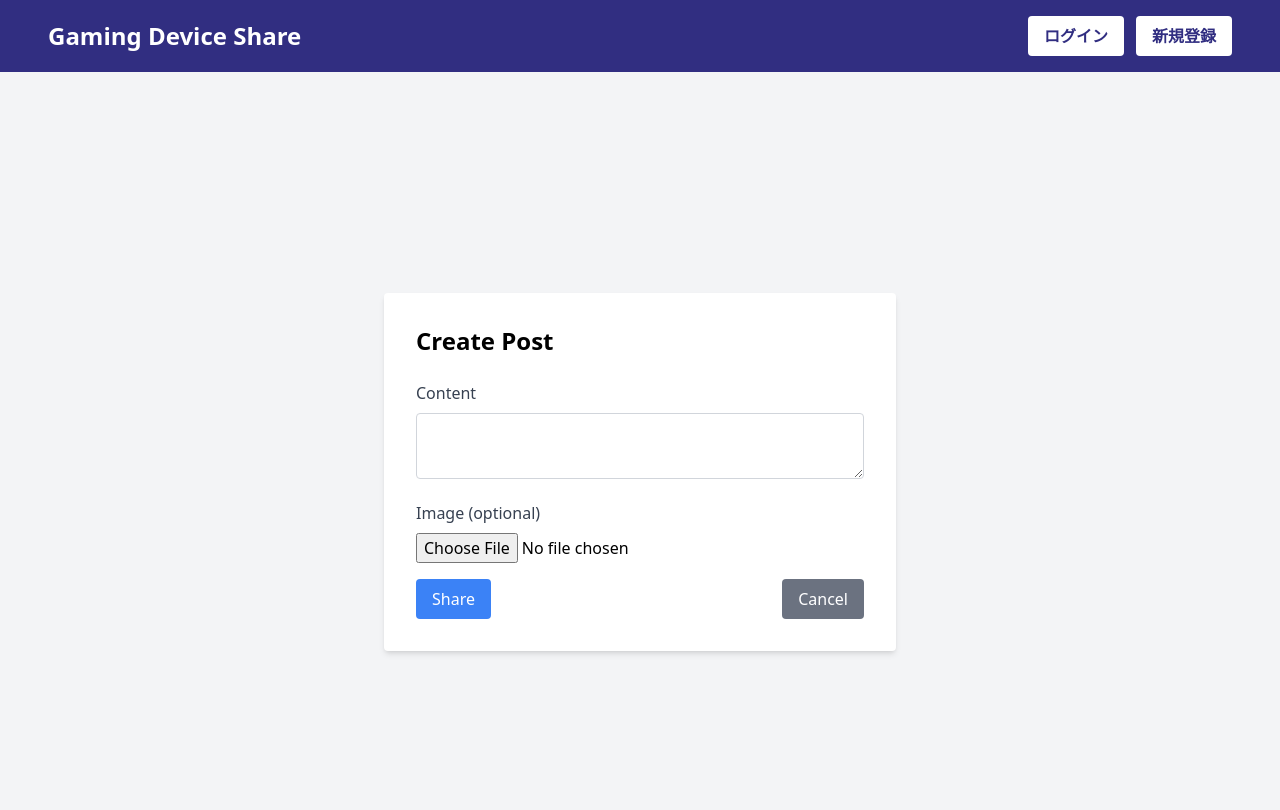
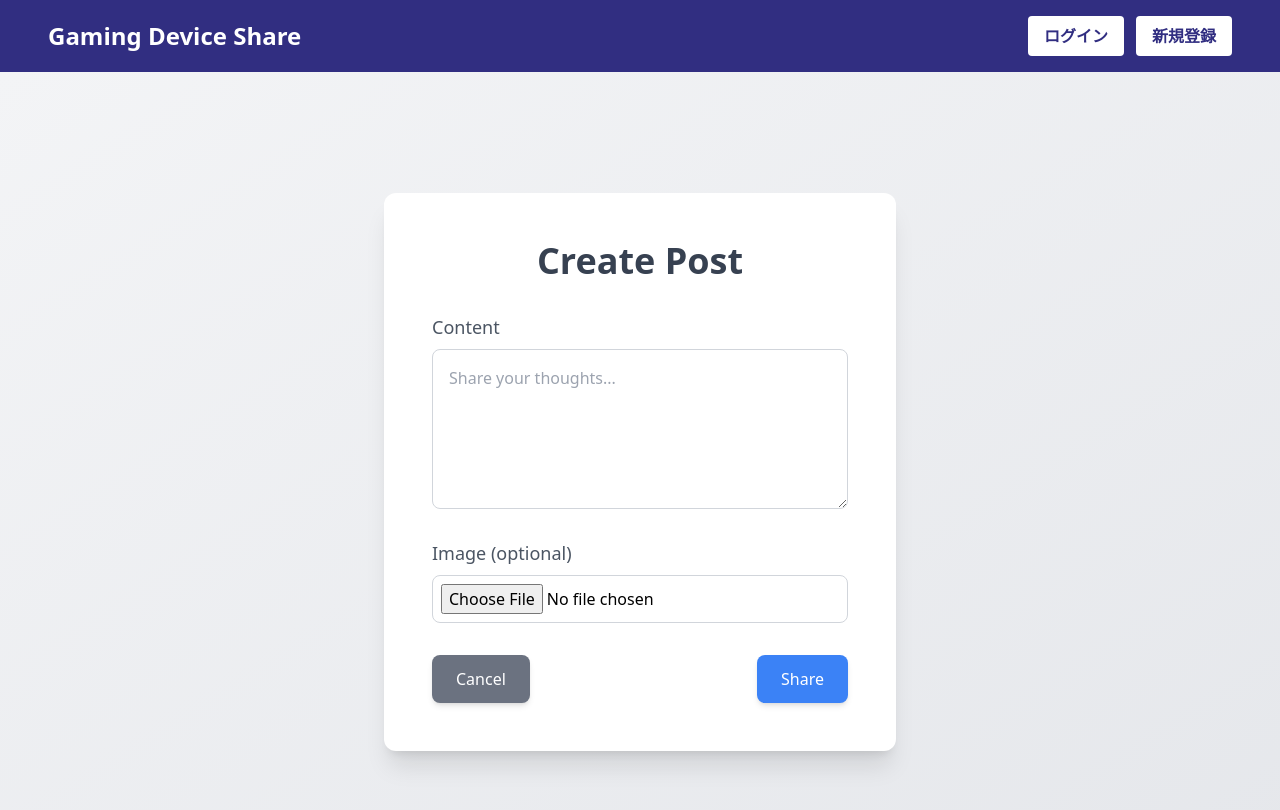
Before and after one commit to dankichi24/sns-portfolio, a Next.js app in the folder client/: page /post/create in a window 1280 px wide. Shown: the top 810 px of the page. Built offline with nearby package versions, Linux system fonts and the light colour scheme; no server answers.

Commit message:
投稿画面見た目の修正

```diff
--- a/client/pages/post/create.tsx
+++ b/client/pages/post/create.tsx
@@ -61,53 +61,60 @@ const CreatePost = () => {
   };
 
   return (
-    <div className="flex justify-center items-center min-h-screen bg-gray-100">
-      <div className="bg-white p-8 rounded shadow-md w-full max-w-lg">
-        <h1 className="text-2xl font-bold mb-6">Create Post</h1>
+    <div className="flex justify-center items-center min-h-screen bg-gradient-to-br from-gray-100 to-gray-200">
+      <div className="bg-white p-12 rounded-xl shadow-xl w-full max-w-lg">
+        <h1 className="text-4xl font-bold text-gray-700 mb-8 text-center">
+          Create Post
+        </h1>
         <form onSubmit={handleSubmit}>
-          <div className="mb-4">
-            <label className="block text-gray-700 mb-2">Content</label>
+          <div className="mb-6">
+            <label className="block text-gray-600 font-medium mb-2 text-lg">
+              Content
+            </label>
             <textarea
               value={content}
               onChange={(e) => setContent(e.target.value)}
-              className="w-full p-2 border border-gray-300 rounded"
+              className="w-full h-40 p-4 border border-gray-300 rounded-lg focus:outline-none focus:ring-2 focus:ring-blue-500"
+              placeholder="Share your thoughts..."
               required
             />
           </div>
-          <div className="mb-4">
-            <label className="block text-gray-700 mb-2">Image (optional)</label>
+          <div className="mb-6">
+            <label className="block text-gray-600 font-medium mb-2 text-lg">
+              Image (optional)
+            </label>
             <input
               type="file"
               accept="image/*"
-              onChange={handleImageChange} // イメージが変更されたときの処理
-              className="w-full"
+              onChange={handleImageChange}
+              className="w-full p-2 border border-gray-300 rounded-lg cursor-pointer focus:outline-none focus:ring-2 focus:ring-blue-500"
             />
           </div>
 
-          {/* プレビュー画像がある場合に表示 */}
           {preview && (
-            <div className="mb-4">
+            <div className="mb-6">
               <img
                 src={preview}
                 alt="Preview"
-                className="w-full h-auto object-contain max-h-64"
+                className="w-full h-auto rounded-lg shadow-md"
+                style={{ maxHeight: "300px", objectFit: "cover" }}
               />
             </div>
           )}
 
-          <div className="flex justify-between">
-            <button
-              type="submit"
-              className="bg-blue-500 text-white px-4 py-2 rounded hover:bg-blue-600 transition"
-            >
-              Share
-            </button>
+          <div className="flex justify-between mt-8">
             <button
               type="button"
               onClick={() => router.push("/home")}
-              className="bg-gray-500 text-white px-4 py-2 rounded hover:bg-gray-600 transition"
+              className="bg-gray-500 text-white px-6 py-3 rounded-lg hover:bg-gray-600 transition shadow-md"
             >
               Cancel
+            </button>
+            <button
+              type="submit"
+              className="bg-blue-500 text-white px-6 py-3 rounded-lg hover:bg-blue-600 transition shadow-md"
+            >
+              Share
             </button>
           </div>
         </form>
```
Also changed, not shown: 2 other files (tests, documents, lock files or other folders).
